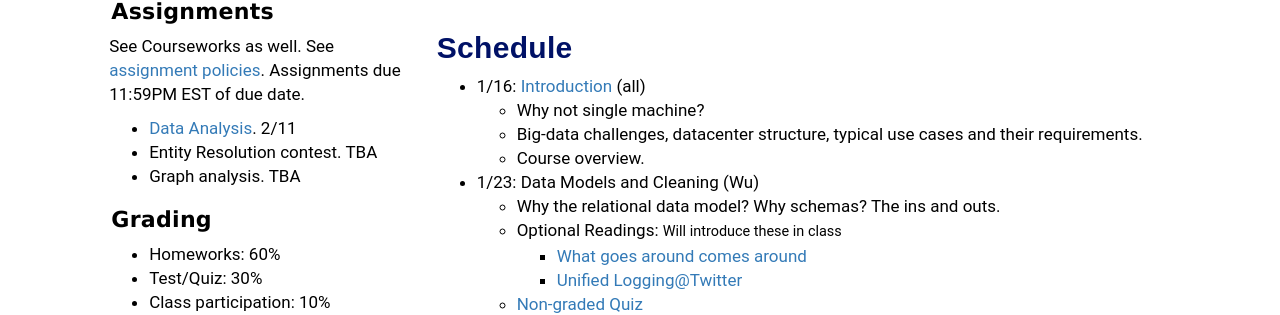
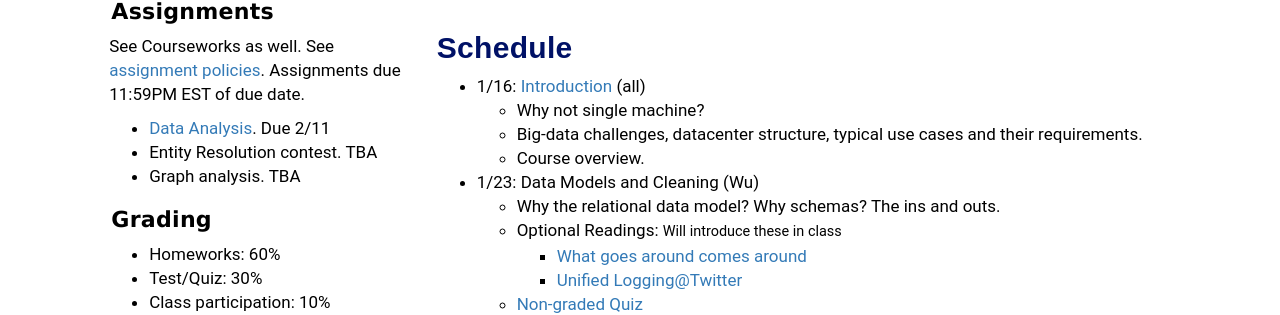
Before and after one commit to KnightMollo/w4121.github.io, a Jekyll site: the page built from index.md, in a window 1280 px wide. Shown: the part 692-1007 px from the top of the page. Built offline with Jekyll 4.4.1, drawn with Linux system fonts in a browser that asks for light colours.

Commit message:
lazy commit msg

```diff
--- a/_includes/index_left.md
+++ b/_includes/index_left.md
@@ -27,7 +27,7 @@
 See Courseworks as well.  See [assignment policies](./policies).  Assignments due 11:59PM EST of due date.
 
 <!--* [Data Analysis](https://www.instabase.com/Aligator/4121_csds_hw_public/fs/Instabase%20Drive/HW3/)  3/3-->
-* [Data Analysis](https://github.com/w4121/csds-material/tree/ewu-csds).   2/11
+* [Data Analysis](https://github.com/w4121/csds-material/tree/ewu-csds).   Due 2/11
 * Entity Resolution contest. TBA
 * Graph analysis.  TBA
 
```
